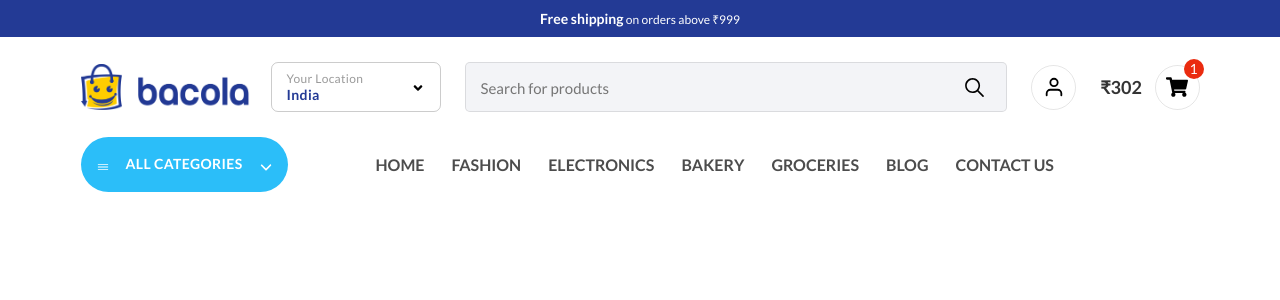
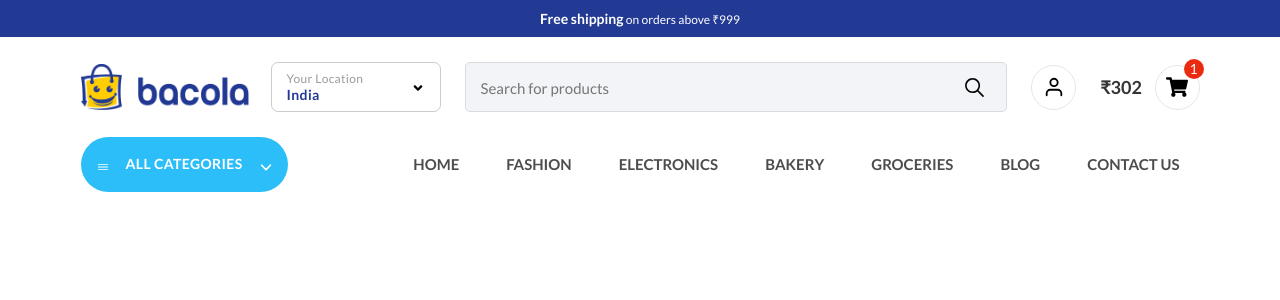
Before and after one commit to himanshu3232/DevCart, a React (Vite) app in the folder DevCart/: page / in a window 1280 px wide. Shown: the top 300 px of the page. Built offline with nearby package versions, Linux system fonts and the light colour scheme.

Commit message:
Minor updates

```diff
--- a/DevCart/src/components/nav/CategoriesCol.tsx
+++ b/DevCart/src/components/nav/CategoriesCol.tsx
@@ -4,7 +4,7 @@ export default function CategoriesCol() {
   return (
     <>
       <div className="col-sm-9 nav2 d-flex align-items-center">
-        <ul className="list list-inline w-100">
+        <ul style={{marginLeft: 'auto'}} className="list list-inline">
           <li className="list-inline-item">
             <Link to={'/'}>Home</Link>
           </li>
--- a/DevCart/src/index.css
+++ b/DevCart/src/index.css
@@ -170,18 +170,18 @@ nav .nav2 ul{
   margin-bottom: 0px;
 }
 nav .nav2 ul li a{
-  font-size: 16px;
+  font-size: 15px;
   text-decoration: none;
   font-weight: 600;
   color: rgba(0, 0, 0, 0.7);
   text-transform: uppercase;
   display: flex;
   align-items: center;
-  padding: 8px 10px;
+  padding: 10px 20px;
+  transition: all 0.2s ease-in-out;
 }
 nav .nav2 ul li a:hover{
-  color: rgba(15, 85, 236, 0.7);
-  background-color: #e8e0e0;
-  border: 0px solid white;
+  color: #2bbef9;
+  background: #f0faff;
   border-radius: 30px;
 }
```
